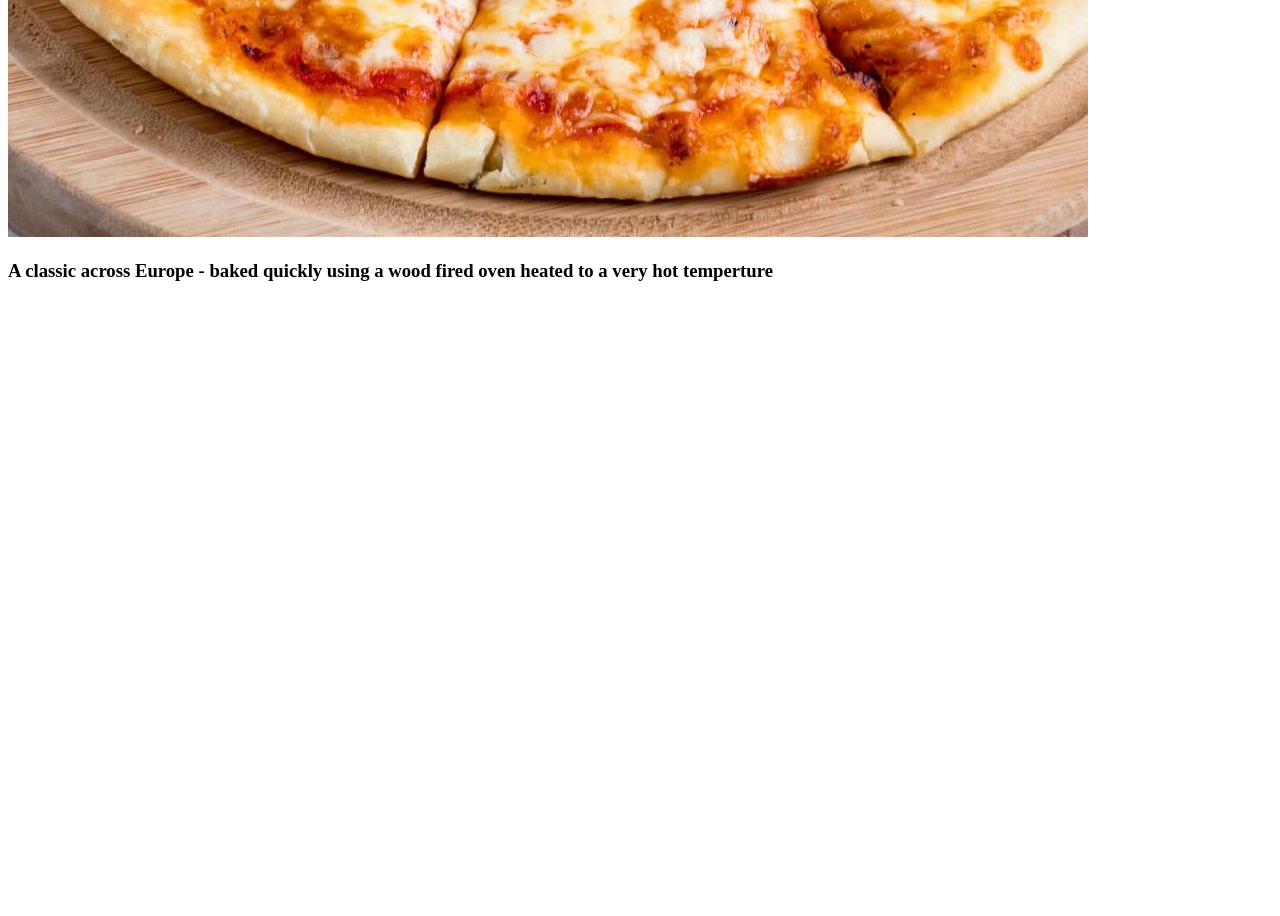
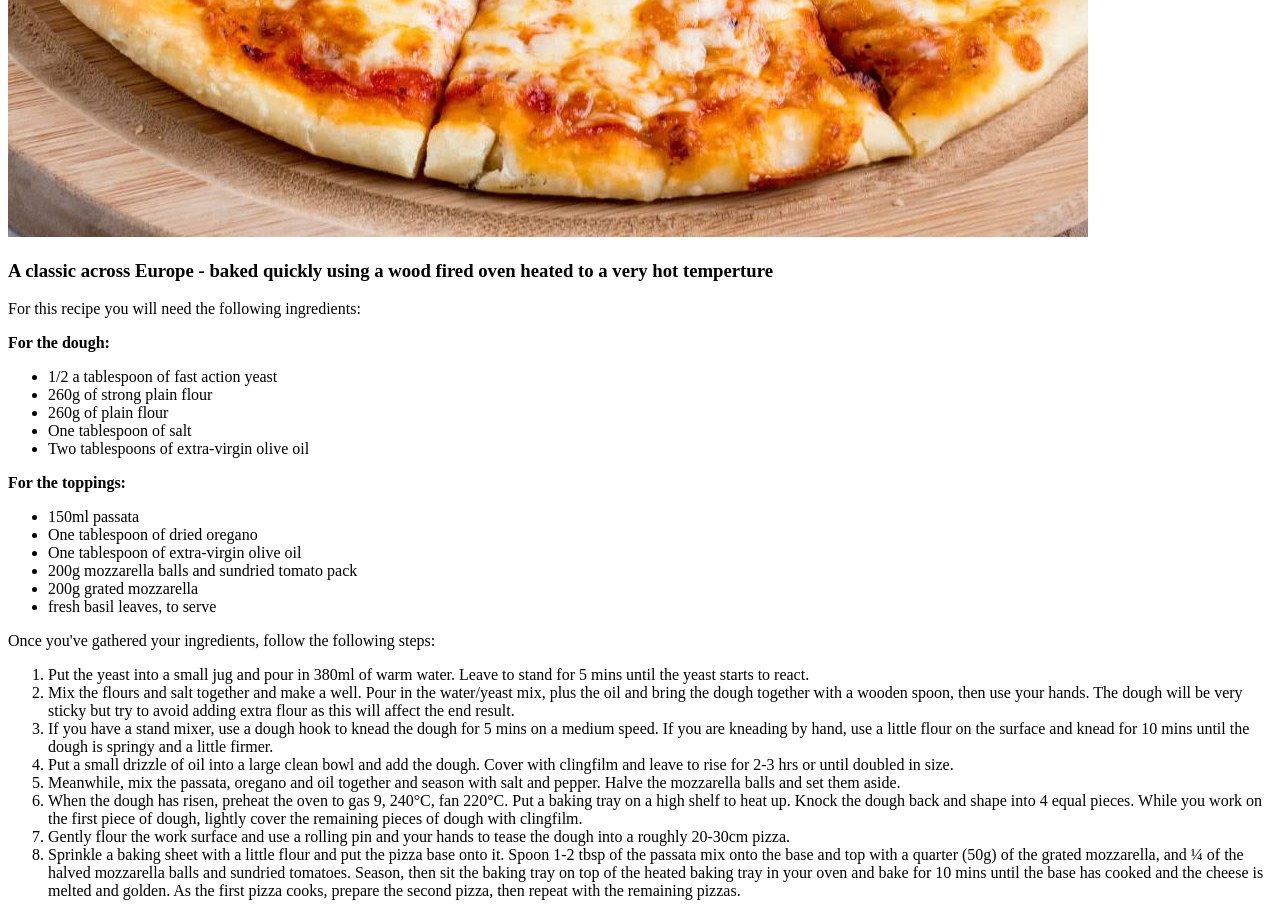
Before and after one commit to TWhela/odin-recipes, a plain HTML site: page recipes/pizza.html in a window 1280 px wide. Shown: the part 803-1719 px from the top of the page. Before the commit the page ends 1103 px from the top, so only its background shows below. Drawn offline with Linux system fonts and the light colour scheme.

Commit message:
Finished formatting HTML pages

```diff
--- a/recipes/pizza.html
+++ b/recipes/pizza.html
@@ -7,8 +7,41 @@
     <title>Pizza Recipe</title>
 </head>
 <body>
-    <h1>Pizza Recipe</h1>
-    <img src="../images/pizza.jpeg" alt="An Italian dish consisting of a flattened disk of beard dough topped with tomato and mozzarella cheese">
-    <h3>A classic across Europe - baked quickly using a wood fired oven heated to a very hot temperture</h3>
+    <div>
+        <h1>Pizza Recipe</h1>
+        <img src="../images/pizza.jpeg" alt="An Italian dish consisting of a flattened disk of beard dough topped with tomato and mozzarella cheese">
+        <h3>A classic across Europe - baked quickly using a wood fired oven heated to a very hot temperture</h3>
+    </div>
+    <div>
+        <p>For this recipe you will need the following ingredients:</p>
+        <p><strong>For the dough:</strong></p>
+        <ul>
+            <li>1/2 a tablespoon of fast action yeast</li>
+            <li>260g of strong plain flour</li>
+            <li>260g of plain flour</li>
+            <li>One tablespoon of salt</li>
+            <li>Two tablespoons of extra-virgin olive oil</li>
+        </ul>
+        <p><strong>For the toppings:</strong></p>
+        <uL>
+            <li>150ml passata</li>
+            <li>One tablespoon of dried oregano</li>
+            <li>One tablespoon of extra-virgin olive oil</li>
+            <li>200g mozzarella balls and sundried tomato pack</li>
+            <li>200g grated mozzarella</li>
+            <li>fresh basil leaves, to serve</li>
+        </uL>
+        <p>Once you've gathered your ingredients, follow the following steps:</p>
+        <ol>
+            <li>Put the yeast into a small jug and pour in 380ml of warm water. Leave to stand for 5 mins until the yeast starts to react. </li>
+            <li>Mix the flours and salt together and make a well. Pour in the water/yeast mix, plus the oil and bring the dough together with a wooden spoon, then use your hands. The dough will be very sticky but try to avoid adding extra flour as this will affect the end result. </li>
+            <li>If you have a stand mixer, use a dough hook to knead the dough for 5 mins on a medium speed. If you are kneading by hand, use a little flour on the surface and knead for 10 mins until the dough is springy and a little firmer. </li>
+            <li>Put a small drizzle of oil into a large clean bowl and add the dough. Cover with clingfilm and leave to rise for 2-3 hrs or until doubled in size. </li>
+            <li>Meanwhile, mix the passata, oregano and oil together and season with salt and pepper. Halve the mozzarella balls and set them aside. </li>
+            <li>When the dough has risen, preheat the oven to gas 9, 240°C, fan 220°C. Put a baking tray on a high shelf to heat up. Knock the dough back and shape into 4 equal pieces. While you work on the first piece of dough, lightly cover the remaining pieces of dough with clingfilm. </li>
+            <li>Gently flour the work surface and use a rolling pin and your hands to tease the dough into a roughly 20-30cm pizza. </li>
+            <li>Sprinkle a baking sheet with a little flour and put the pizza base onto it. Spoon 1-2 tbsp of the passata mix onto the base and top with a quarter (50g) of the grated mozzarella, and ¼ of the halved mozzarella balls and sundried tomatoes. Season, then sit the baking tray on top of the heated baking tray in your oven and bake for 10 mins until the base has cooked and the cheese is melted and golden. As the first pizza cooks, prepare the second pizza, then repeat with the remaining pizzas. </li>
+        </ol>
+    </div>
 </body>
 </html>
```
Also changed, not shown: recipes/lasagna.html (+37 -3 lines), recipes/omelet.html (+6 -2 lines).
